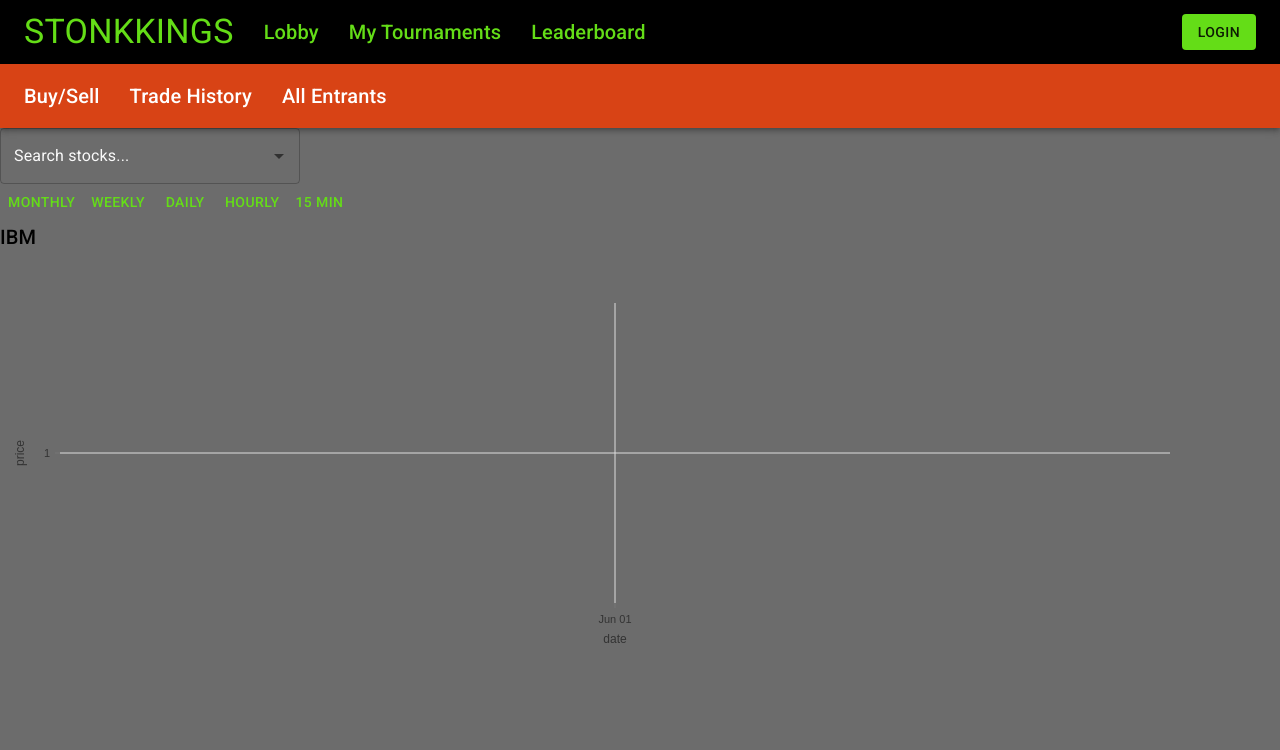
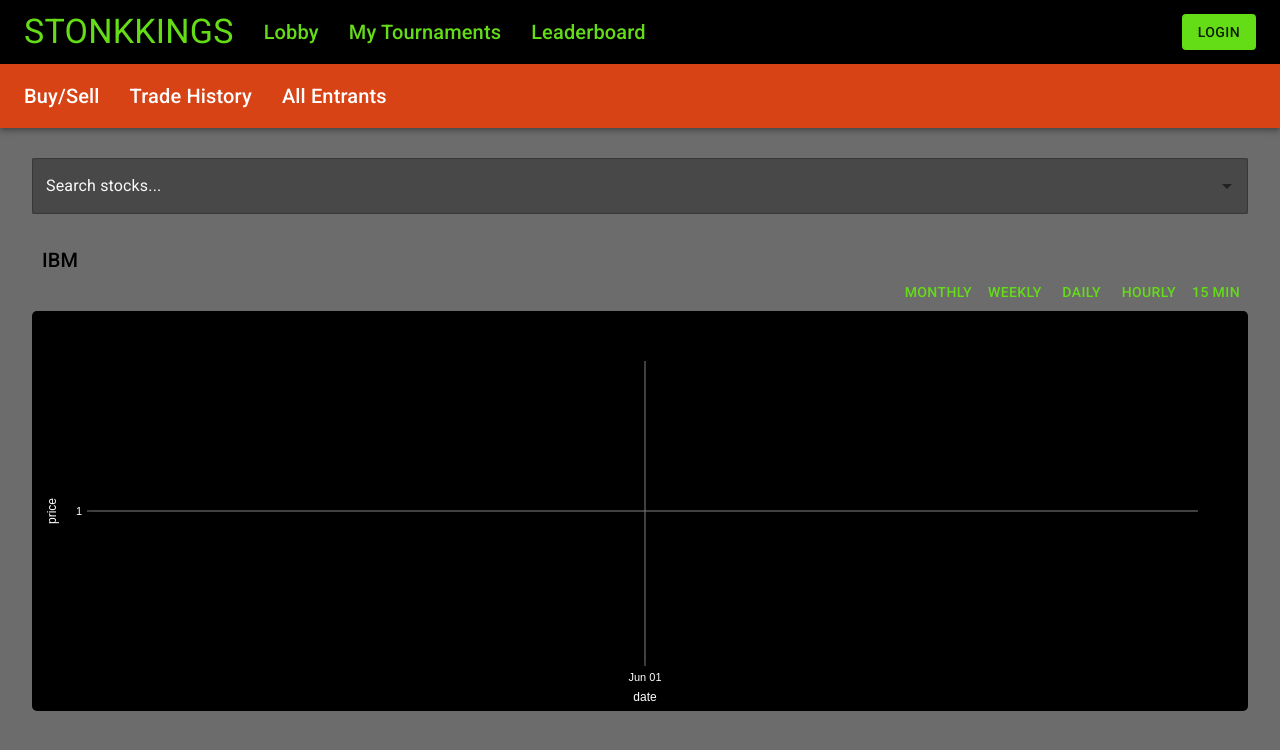
Before and after one commit to Colebuildanddevelop/StonkKings, a React (Create React App) app in the folder client/: page /tournament/1 in a window 1280 px wide. Shown: the top 750 px of the page. Built offline with nearby package versions, Linux system fonts and the light colour scheme; no server answers.

Commit message:
styling tournament page

```diff
--- a/client/src/components/Chart.js
+++ b/client/src/components/Chart.js
@@ -11,26 +11,48 @@ const useStyles = makeStyles((theme) => ({
 
 // re renders with intraday format and daily data...
 const Chart = (props) => {
+  const theme = {
+  axis: {
+    textColor: '#eee',
+    fontSize: '20px',
+    tickColor: '#eee',
+  },
+  grid: {
+    stroke: 'black',
+    strokeWidth: 1
+  },
+};
   const classes = useStyles();
   return (
-    <div>
-      {props.stockInfo ? (
-        <div>
-          <Typography variant="h5" className={classes.stockInfo}>
-            {props.stockInfo.name}
-          </Typography>
-          <Typography variant="subtitle1" className={classes.stockInfo}>
-            {props.stockInfo.exchange}
-          </Typography>
-          <Typography variant="h6" className={classes.stockInfo}>
-            {props.stockInfo.symbol}
-          </Typography>
-        </div>
-      ) : null}
     <div style={{height: 400}}>
       <ResponsiveLine
+        theme={{
+          grid: {
+            line: {
+              stroke: "grey"
+            }
+          },
+          axis: {
+            ticks: {
+              text: {
+                fill: "white"
+              }
+            },
+            legend: {
+              text: {
+                fill: "white"
+              }
+            }
+          },
+          crosshair: {
+            line: {
+              stroke: "white"
+            }
+          }
+
+        }}
         data={props.data}
-          margin={{ top: 50, right: 110, bottom: 50, left: 60 }}
+        margin={{ top: 50, right: 50, bottom: 50, left: 60}}
         xScale={{
           type: "time",
           format: props.xScaleFormat,
@@ -65,7 +87,7 @@ const Chart = (props) => {
           legend: "date",
           legendOffset: 36
         }}
-          colors={{ scheme: "category10" }}
+        colors={["#64dd17"]}
         pointSize={10}
         pointColor={{ theme: "background" }}
         pointBorderWidth={2}
@@ -75,7 +97,6 @@ const Chart = (props) => {
         useMesh={true}
       />
     </div>
-    </div>
   )
 }
 
--- a/client/src/components/SearchBar.js
+++ b/client/src/components/SearchBar.js
@@ -2,93 +2,50 @@ import React from "react";
 import SearchIcon from '@material-ui/icons/Search';
 import InputBase from '@material-ui/core/InputBase';
 import { fade } from '@material-ui/core/styles';
-import { withStyles } from '@material-ui/core/styles';
+import { makeStyles } from '@material-ui/core/styles';
+
 import Button from '@material-ui/core/Button';
 import Typography from '@material-ui/core/Typography';
 import TextField from '@material-ui/core/TextField';
 import Autocomplete from '@material-ui/lab/Autocomplete';
 import CircularProgress from '@material-ui/core/CircularProgress';
 
-const useStyles = theme => ({
-  search: {
-    position: "relative",
-    borderRadius: 10,
-    backgroundColor: fade(theme.palette.common.black, 0.15),
-    '&:hover': {
-      backgroundColor: fade(theme.palette.common.black, 0.25),
-    },
+const useStyles = makeStyles(theme => ({
+  root: {
+    backgroundColor: theme.palette.primary.main
   },
-  searchIcon: {
-    padding: theme.spacing(0, 2),
-    height: '100%',
-    position: 'absolute',
-    pointerEvents: 'none',
-    display: 'flex',
-    alignItems: 'center',
-    justifyContent: 'center',
-    backgroundColor: theme.palette.primary
+  paper: {
+    backgroundColor: theme.palette.primary.main
+  },
+  popper: {
+    backgroundColor: theme.palette.primary.main
+  },
+  input: {
+    backgroundColor: theme.palette.primary.main
+  },
+  inputFocused: {
+    backgroundColor: theme.palette.primary.main,
+  },
+  groupLabel: {
+    backgroundColor: theme.palette.primary.main,
+    color: theme.palette.text.secondary
+  },
+  option: {
+    backgroundColor: theme.palette.primary.main
+  },
+  listBox: {
+    backgroundColor: theme.palette.primary.main,
   },
   inputRoot: {
-    color: 'inherit',
-  },
-  inputInput: {
-    padding: theme.spacing(1, 1, 1, 0),
-    // vertical padding + font size from searchIcon
-    paddingLeft: `calc(1em + ${theme.spacing(4)}px)`,
-    transition: theme.transitions.create('width'),
-    width: '100%',
-    [theme.breakpoints.up('md')]: {
-      width: '20ch',
-    },
+    backgroundColor: theme.palette.primary.main,
+    "&.MuiFormLabel-root.Mui-focused": {
+      color: theme.palette.text.secondary
+    }
   }
-});
-
-// class SearchBar extends React.Component {
-
-  // state = {
-    // search: ""
-  // }
-
-  // handleSearchTerm = (e) => {
-    // this.setState({
-      // [e.target.name]: e.target.value
-    // })
-  // }
-
-  // render() {
-    // const { classes } = this.props;
-    // return (
-      // <div>
-        // <div className={classes.search}  >
-          // <div className={classes.searchIcon} >
-            // <SearchIcon  />
-          // </div>
-          // <InputBase
-            // placeholder="Search..."
-            // name="search"
-            // classes={{
-              // root: classes.inputRoot,
-              // input: classes.inputInput,
-            // }}
-            // inputProps={{ 'aria-label': 'search' }}
-            // onChange={this.handleSearchTerm}
-            // value={this.state.search}
-          // />
-          // <Button onClick={() => this.props.handleSearchSubmit(this.state.search)}>Search</Button>
-        // </div>
-        // {this.props.error ? (
-          // <Typography>
-            // {this.props.error}
-          // </Typography>
-        // ) : (null)}
-      // </div>
-    // );
-  // }
-// }
-
-
+}));
 
 const SearchBar = (props) => {
+  const classes = useStyles();
   const [open, setOpen] = React.useState(false);
   const [options, setOptions] = React.useState([]);
   const loading = open && options.length === 0;
@@ -119,8 +76,8 @@ const SearchBar = (props) => {
 
   return (
     <Autocomplete
+      classes={classes}
       id="asynchronous-demo"
-      style={{ width: 300 }}
       open={open}
       onOpen={() => {
         setOpen(true);
@@ -134,6 +91,9 @@ const SearchBar = (props) => {
       loading={loading}
       onInputChange={handleInputChange}
       onChange={handleSelected}
+      ListboxProps={{
+        className: classes.listBox
+      }}
       renderInput={(params) => (
         <TextField
           {...params}
@@ -155,4 +115,4 @@ const SearchBar = (props) => {
   );
 }
 
-export default withStyles(useStyles, {withTheme: true})(SearchBar);
+export default SearchBar;
--- a/client/src/containers/Tournament.js
+++ b/client/src/containers/Tournament.js
@@ -15,7 +15,23 @@ import AllEntrants from "../components/AllEntrants";
 import TradeHistory from "../components/TradeHistory";
 
 // MATERIAL UI
+import { withStyles } from '@material-ui/core/styles';
+import Grid from '@material-ui/core/Grid';
 import Button from '@material-ui/core/Button';
+import Typography from '@material-ui/core/Typography';
+
+const useStyles = (theme) => ({
+  searchBar: {
+    backgroundColor: theme.palette.primary.main,
+    width: '100%',
+    marginTop: 30,
+    marginBottom: 30
+  },
+  chartContainer: {
+    backgroundColor: theme.palette.primary.dark,
+    borderRadius: 5
+  }
+});
 
 class Tournament extends React.Component {
 
@@ -72,6 +88,7 @@ class Tournament extends React.Component {
         fetch(`https://www.alphavantage.co/query?function=OVERVIEW&symbol=${searchString}&apikey=3VP9375JIOYD1569`)
           .then(res => res.json())
           .then(stockInfo => {
+            console.log(stockInfo)
             fetch(`https://www.alphavantage.co/query?function=GLOBAL_QUOTE&symbol=${searchString}&apikey=3VP9375JIOYD1569`)
               .then(res => res.json())
               .then(priceData => {
@@ -90,7 +107,8 @@ class Tournament extends React.Component {
                   stockInfo: {
                     symbol: stockInfo["Symbol"],
                     name: stockInfo["Name"],
-                    exchange: stockInfo["Exchange"]
+                    exchange: stockInfo["Exchange"],
+                    sector: stockInfo["Sector"]
                   },
                   currentPrice: priceData["Global Quote"]["05. price"],
                   xFormat: xFormat,
@@ -146,15 +164,40 @@ class Tournament extends React.Component {
   }
 
   render() {
+    const { classes } = this.props;
     return (
       <div>
         <TournamentBar setView={this.changeView} />
         {this.state.currentView === "buy/sell" ? (
-          <div>
+          <div style={{width: "95%", margin: "auto"}}>
+            <Grid container>
+              <Grid item className={classes.searchBar}>
                 <SearchBar
                   handleSearchSubmit={this.handleSearchSubmit}
                   error={this.state.error}
                 />
+              </Grid>
+              <Grid container >
+                {this.state.stockInfo ? (
+                  <Grid justify="space-between" item xs={6}>
+                    <div>
+                      <div style={{display: 'flex'}}>
+                        <Typography inline variant="h5" className={classes.stockInfo}>
+                          {this.state.stockInfo.name}
+                        </Typography>
+                        <Typography style={{marginLeft: 10}} variant="h6" className={classes.stockInfo}>
+                          {this.state.stockInfo.symbol}
+                        </Typography>
+                      </div>
+                      <div>
+                        <Typography>
+                          {this.state.stockInfo.sector}
+                        </Typography>
+                      </div>
+                    </div>
+                  </Grid>
+                ) : null}
+                <Grid container item xs={6} style={{marginTop: 30}} alignItems="flex-start" justify="flex-end" direction="row">
                   <Button onClick={() => this.handleChangeTimeFunction("TIME_SERIES_MONTHLY")}>
                     Monthly
                   </Button>
@@ -170,12 +213,17 @@ class Tournament extends React.Component {
                   <Button onClick={() => this.handleChangeTimeFunction("TIME_SERIES_INTRADAY", "15min")}>
                     15 min
                   </Button>
+                </Grid>
+              </Grid>
+              <Grid item xs={12} className={classes.chartContainer}>
                 <Chart
                   stockInfo={this.state.stockInfo}
                   data={this.state.stockData}
                   xFormat={this.state.xFormat}
                   xScaleFormat={this.state.xScaleFormat}
                 />
+              </Grid>
+            </Grid>
             {this.props.currentEntry && !this.props.currentEntry.message ? (
               <div>
                 <TradeBar
@@ -219,4 +267,4 @@ const mapStateToProps = state => ({
 export default connect(
   mapStateToProps,
   { getEntryByUsernameAndTournamentName, getTradesByEntryId }
-)(Tournament);
+)(withStyles(useStyles, {withTheme: true})(Tournament));
```
Lines whose indentation alone changed are shown as unchanged.
